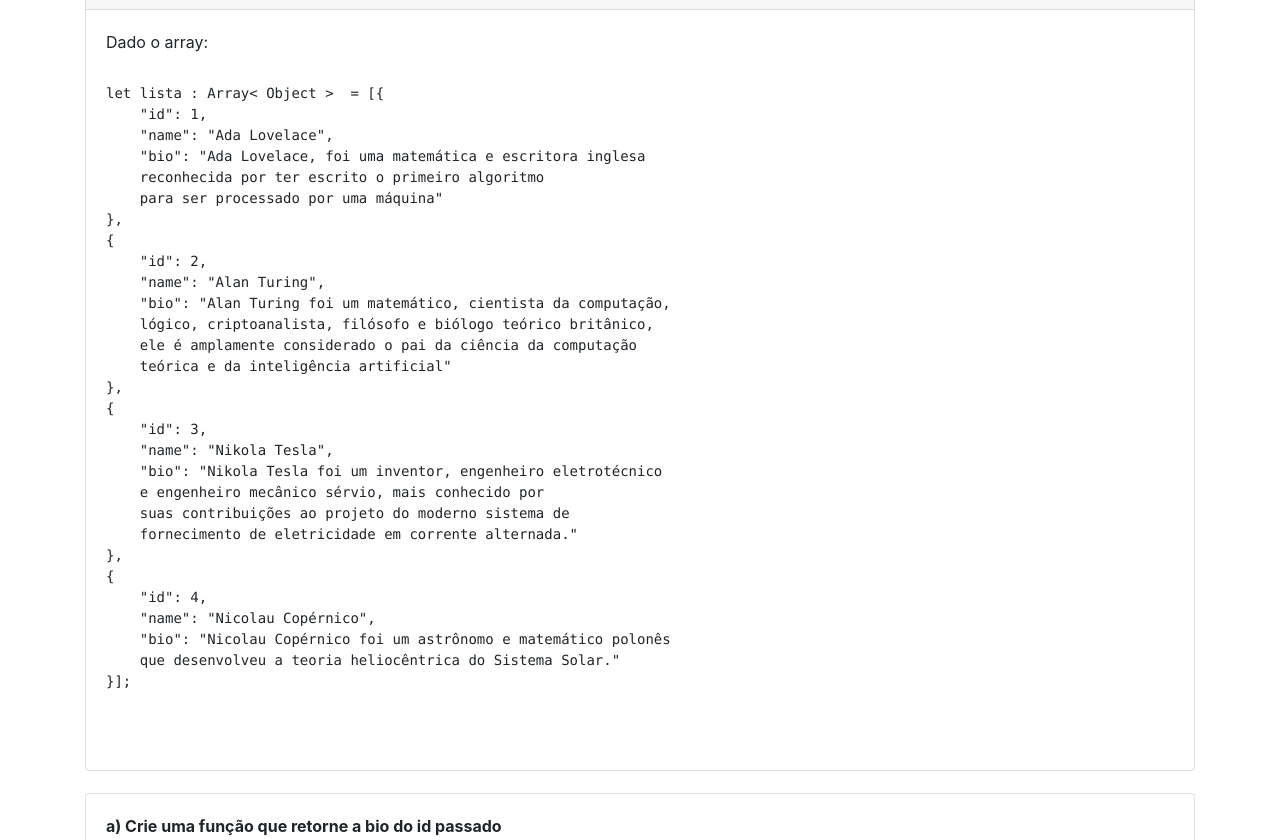
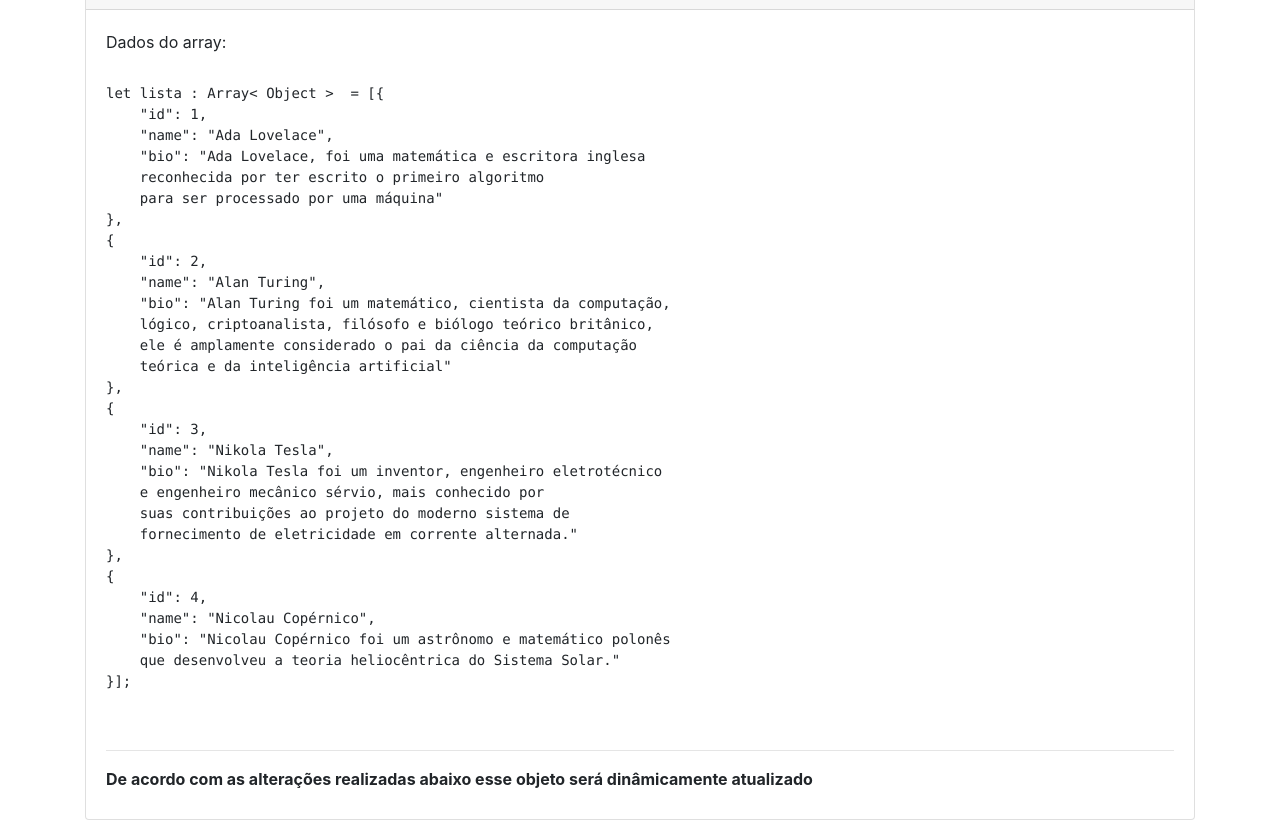
Before and after one commit to hernangior/orion-bootcamp, a website built with webpack: page index.html in a window 1280 px wide. Shown: the part 632-1472 px from the top of the page. Built offline with nearby package versions, Linux system fonts and the light colour scheme.

Commit message:
Update index.html

```diff
--- a/index.html
+++ b/index.html
@@ -157,8 +157,8 @@
                     Ver Histórico de Commits da Atividade 02
                   </button>
                 </div>
-                <div class="card-body">
-                  <label>Dado o array:</label>
+                <div class="card-body" id="div-task-2-array">
+                  <label>Dados do array:</label>
                   <pre>
                     <code>
 let lista : Array< Object >  = [{
@@ -192,6 +192,10 @@ let lista : Array< Object >  = [{
 }];
                     </code>
                   </pre>
+
+                  <hr>
+                  <label><b>De acordo com as alterações realizadas abaixo esse objeto será dinâmicamente atualizado</b></label>
+
                 </div>
               </div>
 
```
